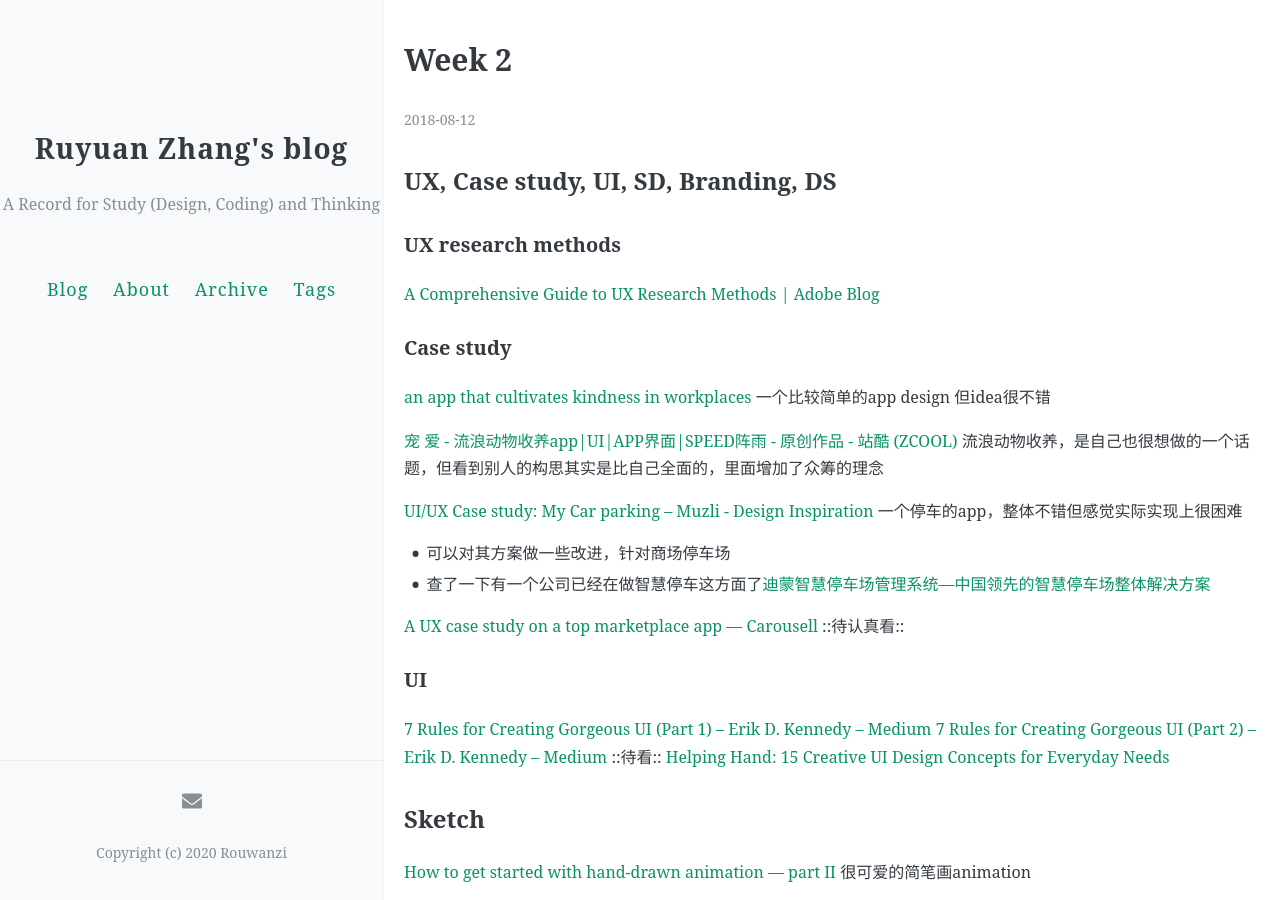
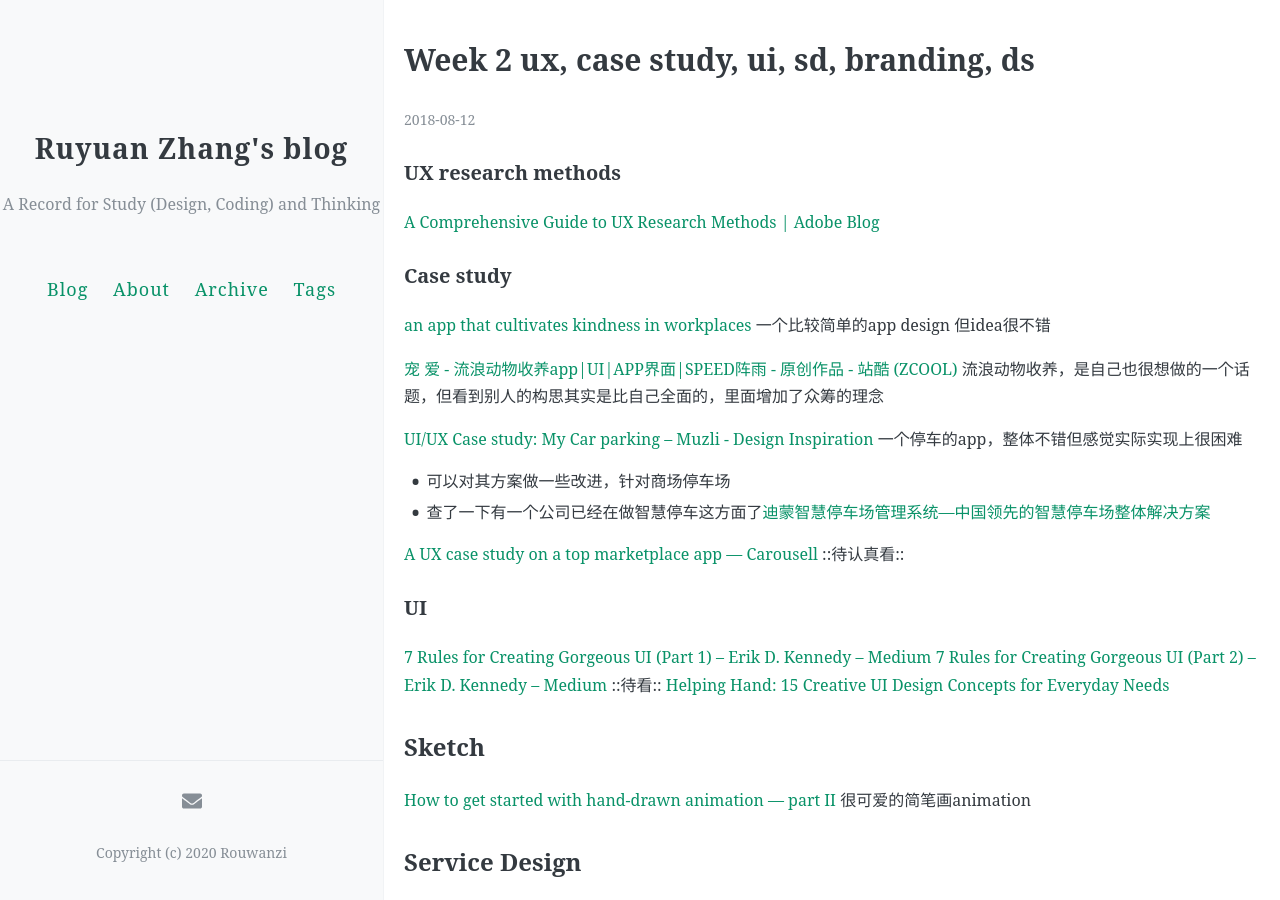
Before and after one commit to Rouwanzii/rouwanzii.github.io, a Jekyll site: the page built from _posts/2018-08-12-Week 2 UX, Case study, UI, SD, Branding, DS.md, in a window 1280 px wide and 900 px high. Built offline with Jekyll 4.4.1, drawn with Linux system fonts in a browser that asks for light colours; nearby versions of some CDN libraries; our own code applies the rules of GitHub Pages for plain Markdown files; comment, search, counter and statistics services are not loaded; part of the change alters nothing that is shown.

```diff
--- a/_posts/2018-08-12-Week 2.md
+++ b/_posts/2018-08-12-Week 2 UX, Case study, UI, SD, Branding, DS.md
@@ -1,4 +1,3 @@
-## UX, Case study, UI, SD, Branding, DS
 ### UX research methods
 [A Comprehensive Guide to UX Research Methods | Adobe Blog](https://theblog.adobe.com/a-comprehensive-guide-to-ux-research-methods/)
 
```
